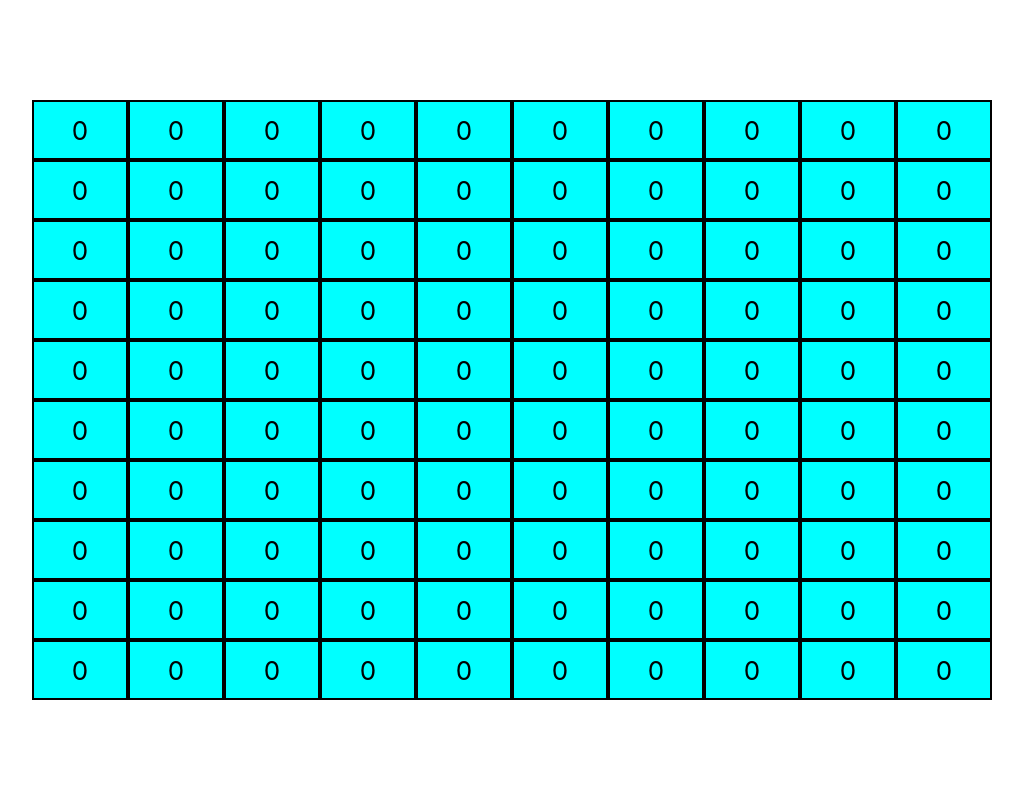
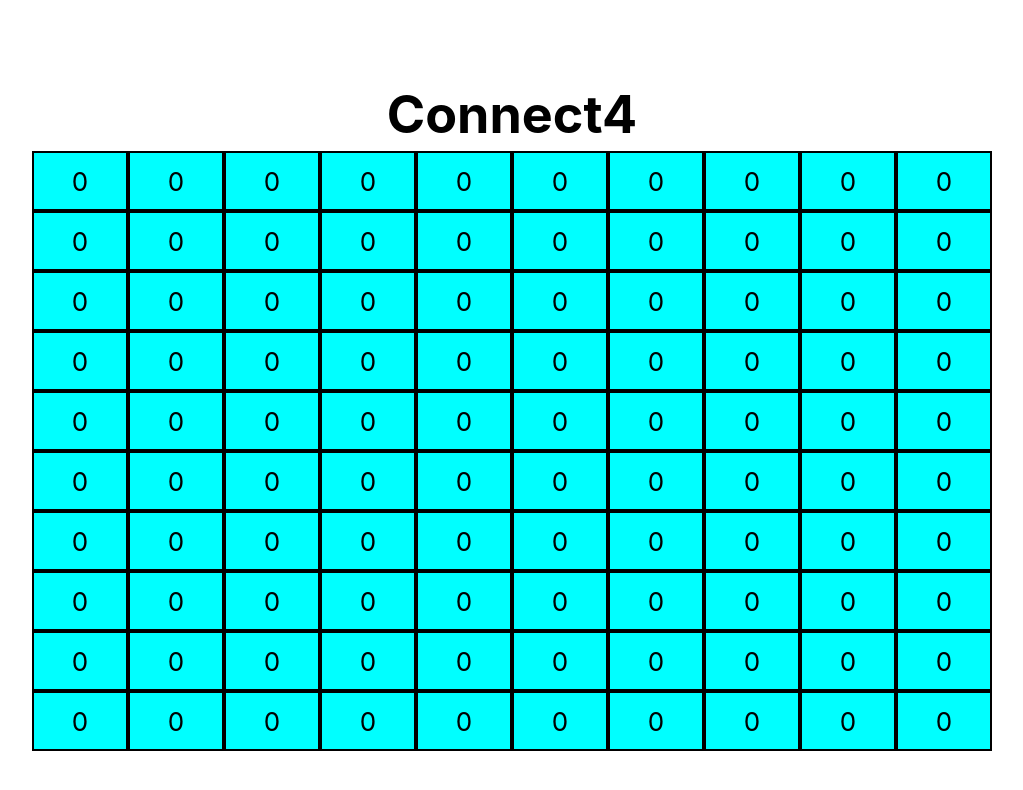
Before and after one commit to tilley-kyle/connect4, a React (Create React App) app: page / in a window 1280 px wide. Shown: the top 790 px of the page, without its empty margins (128-1151 px from the left). Built offline with nearby package versions, Linux system fonts and the light colour scheme.

Commit message:
added title

```diff
--- a/src/App.css
+++ b/src/App.css
@@ -1,5 +1,9 @@
 .App {
   text-align: center;
+}
+
+.Title {
+  margin-bottom: 5px;
 }
 
 .App-logo {
@@ -21,7 +25,7 @@
   align-items: center;
   justify-content: center;
   font-size: calc(10px + 2vmin);
-  color: white;
+  color: black;
 }
 
 .App-link {
--- a/src/App.js
+++ b/src/App.js
@@ -50,6 +50,7 @@ class App extends React.Component {
   render() {
     return (
       <div className="App-header">
+        <h1 className="Title">Connect4</h1>
         <div className="Board"><BoardMaker handleClick={this.handleClick} piece={this.state.board}/></div>
       </div>
     )
--- a/src/Tile.jsx
+++ b/src/Tile.jsx
@@ -15,7 +15,7 @@ const Tile = (props) => {
     rowCoord = Number.parseInt(string[0]);
     colCoord = Number.parseInt(string[1]);
   }
-  console.log(rowCoord, colCoord);
+
   return (
     <div className="Tile" style={divStyle} onClick={() => props.handleClick(props.place)} >{props.piece[rowCoord][colCoord]}</div>
   )
```
